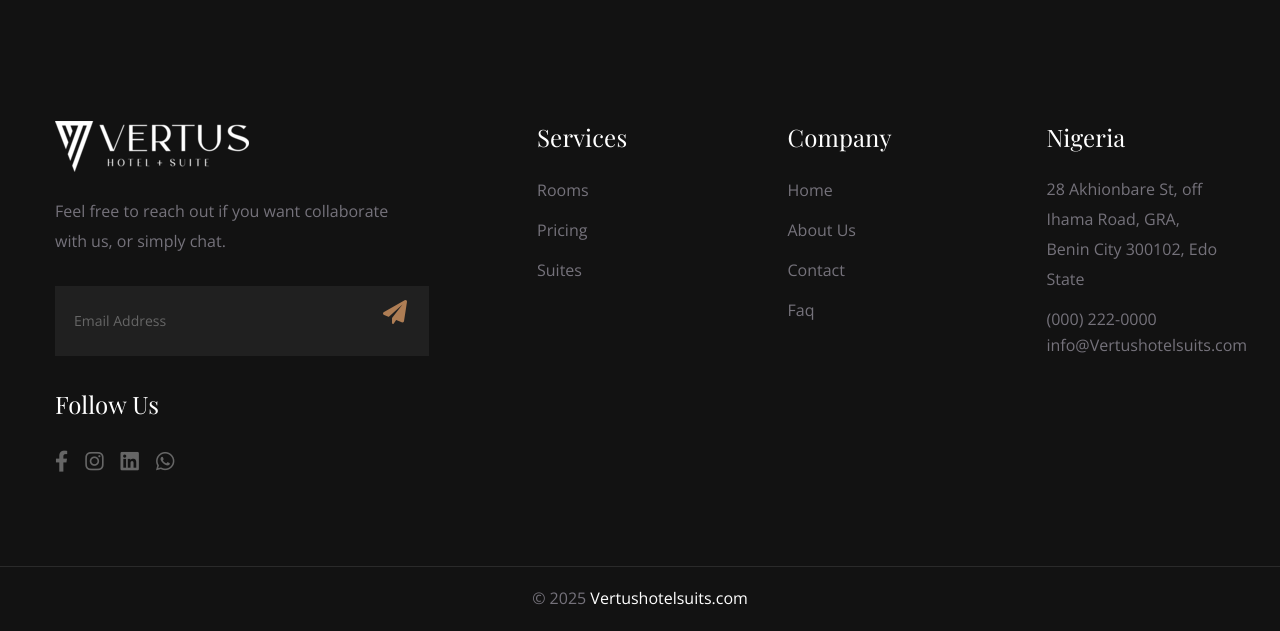
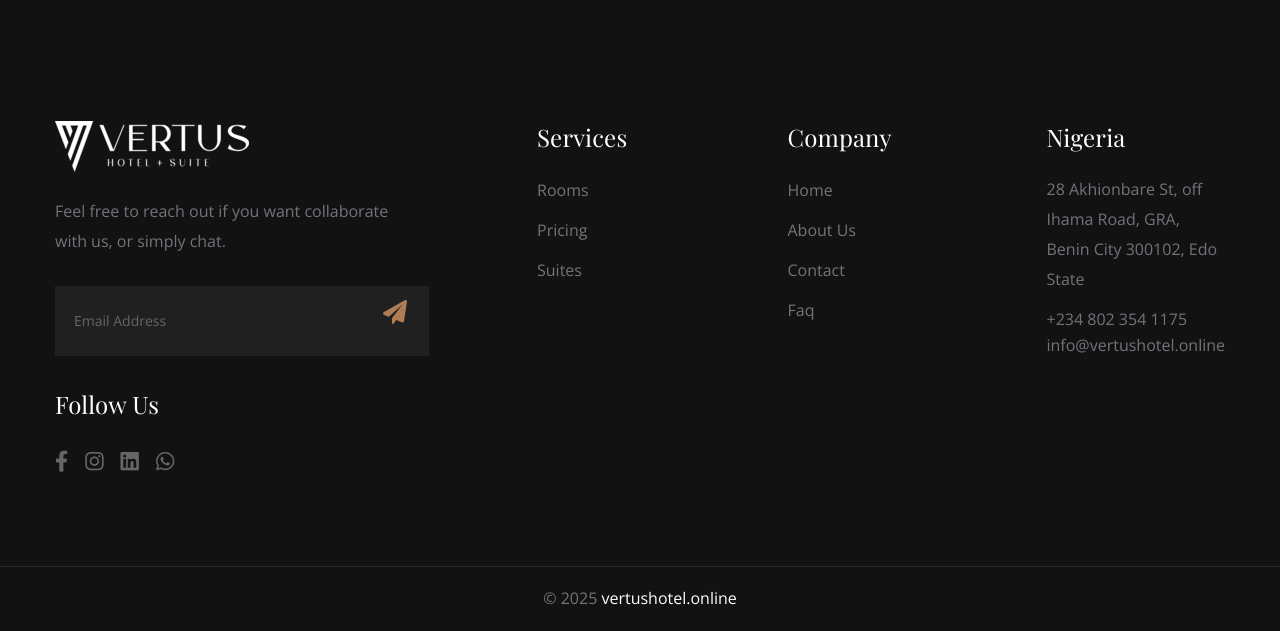
Before and after one commit to anointing1234/vertus, a Django app: page /about/ in a window 1280 px wide. Shown: the part 3827-4458 px from the top of the page. Run offline with Django 5.2, Linux system fonts and the light colour scheme; some libraries are stand-ins or nearby versions; some web fonts are replaced.

Commit message:
Update footer.html

```diff
--- a/templates/core/sections/footer.html
+++ b/templates/core/sections/footer.html
@@ -73,8 +73,8 @@
                 <div class="contact-list">
                   <div class="inner">
                     <div class="list-info">28 Akhionbare St, off Ihama Road, GRA, Benin City 300102, Edo State</div>
-                    <div class="list-info">(000) 222-0000</div>
-                    <div class="list-info">info@Vertushotelsuits.com</div>
+                    <div class="list-info">+234 802 354 1175</div>
+                    <div class="list-info">info@vertushotel.online</div>
                   </div>
                 </div>
               </div>
@@ -88,7 +88,7 @@
     <div class="footer-bottom">
       <div class="auto-container">
         <div class="inner-container">
-          <div class="copyright-text">© 2025 <span>Vertushotelsuits.com</span></div>
+          <div class="copyright-text">© 2025 <span>vertushotel.online</span></div>
         </div>
       </div>
     </div>
```
